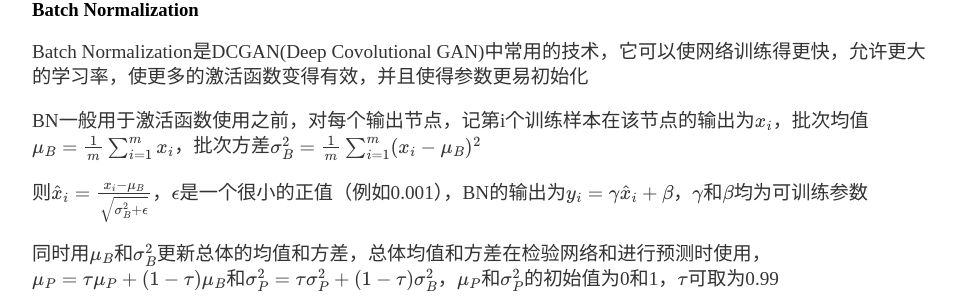
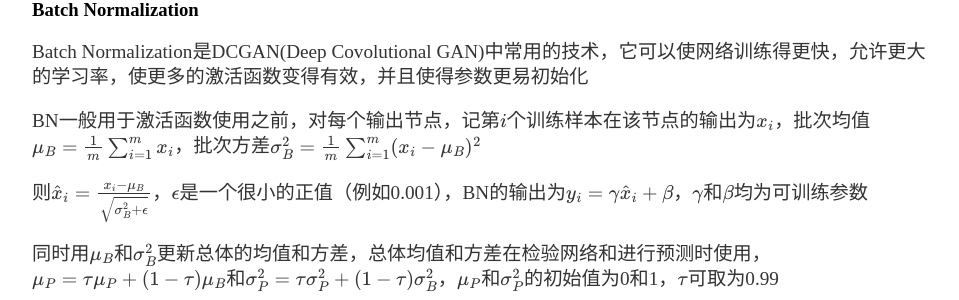
Before and after one commit to sunwenqi10/sunwenqi10.github.io, a Jekyll site: the page built from _posts/2019-01-14-Introduction_To_Generative_Adversarial_Network.md, in a window 1280 px wide and 900 px high, scrolled down 318 px. Shown: the part 151-451 px from the top of the window, without its empty margins (160-1119 px from the left). Built offline with Jekyll 4.4.1, drawn with Linux system fonts in a browser that asks for light colours; formulas are drawn with MathJax 3; comment, search, counter and statistics services are not loaded.

```diff
--- a/_posts/2019-01-14-Introduction_To_Generative_Adversarial_Network.md
+++ b/_posts/2019-01-14-Introduction_To_Generative_Adversarial_Network.md
@@ -16,7 +16,7 @@ date: 2019-01-14
 
 Batch Normalization是DCGAN(Deep Covolutional GAN)中常用的技术，它可以使网络训练得更快，允许更大的学习率，使更多的激活函数变得有效，并且使得参数更易初始化
 
-BN一般用于激活函数使用之前，对每个输出节点，记第i个训练样本在该节点的输出为$$x_i$$，批次均值$${\mu}_B=\frac{1}{m}\sum_{i=1}^{m}x_i$$，批次方差$${\sigma}_B^2=\frac{1}{m}\sum_{i=1}^{m}(x_i-{\mu}_B)^2$$
+BN一般用于激活函数使用之前，对每个输出节点，记第$$i$$个训练样本在该节点的输出为$$x_i$$，批次均值$${\mu}_B=\frac{1}{m}\sum_{i=1}^{m}x_i$$，批次方差$${\sigma}_B^2=\frac{1}{m}\sum_{i=1}^{m}(x_i-{\mu}_B)^2$$
 
 则$$\hat{x}_i=\frac{x_i-{\mu}_B}{\sqrt{\sigma_B^2+\epsilon}}$$，$$\epsilon$$是一个很小的正值（例如0.001），BN的输出为$$y_i= \gamma\hat{x}_i+\beta$$，$$\gamma$$和$$\beta$$均为可训练参数
 
```
